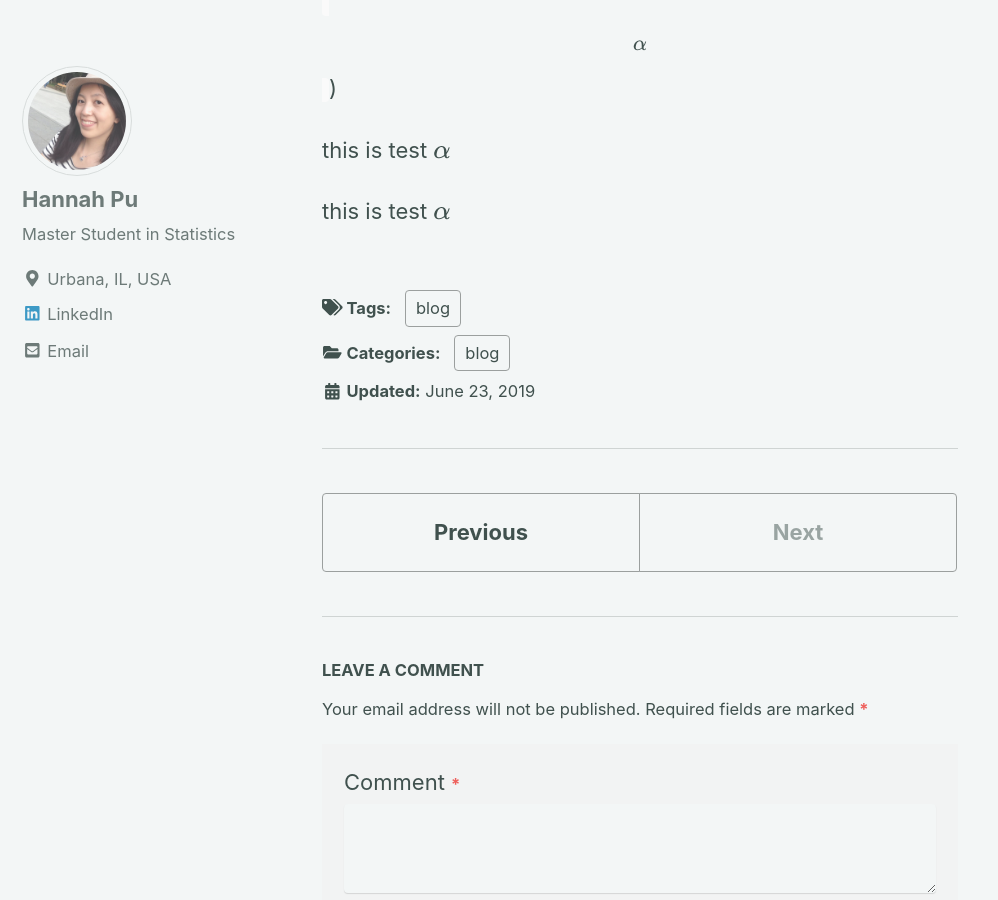
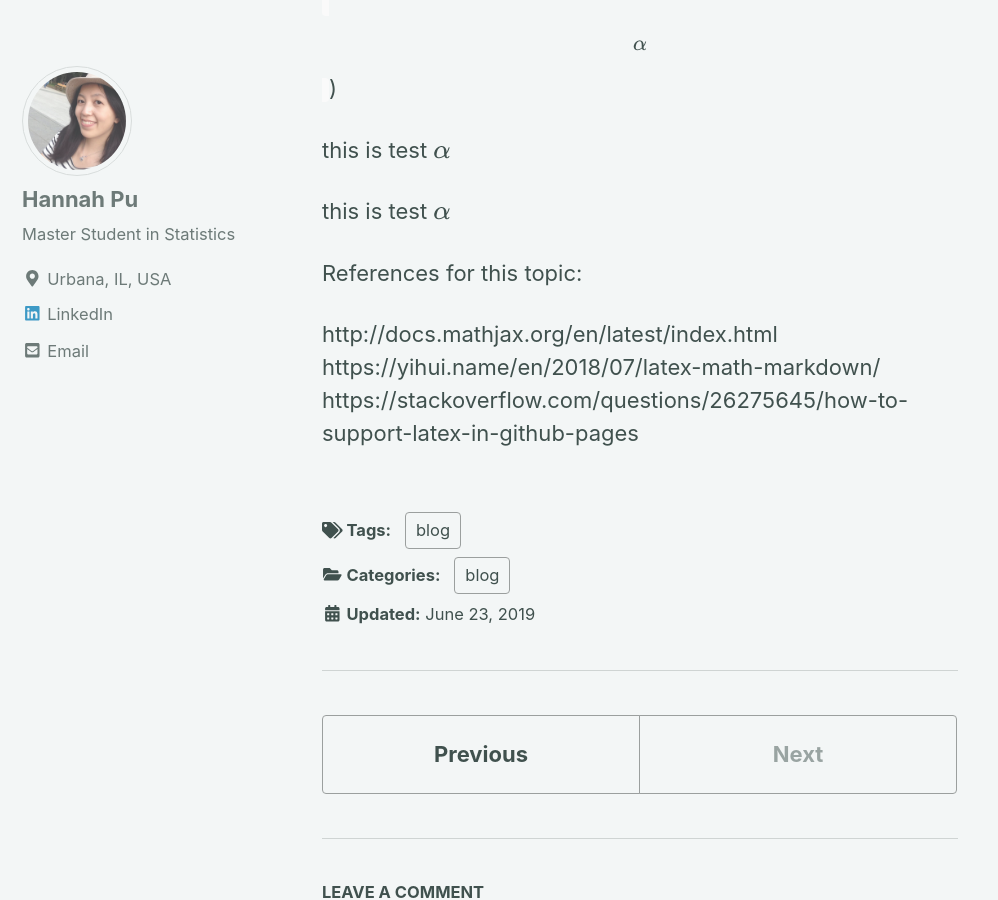
Before and after one commit to hannahpu/hannahpu.github.io, a Jekyll site: the page built from _posts/2019-06-23-latex.md, in a window 1280 px wide and 900 px high, scrolled down 1062 px. Shown: the whole window, without its empty margins (0-998 px from the left). Built offline with Jekyll 4.4.1, drawn with Linux system fonts in a browser that asks for light colours; cached includes are drawn as plain includes; nearby versions of some CDN libraries; formulas are drawn with MathJax 3.

Commit message:
Update 2019-06-23-latex.md

```diff
--- a/_posts/2019-06-23-latex.md
+++ b/_posts/2019-06-23-latex.md
@@ -32,3 +32,9 @@
 this is test $\alpha$
 
 this is test $$ \alpha $$
+
+References for this topic:
+
+http://docs.mathjax.org/en/latest/index.html
+https://yihui.name/en/2018/07/latex-math-markdown/
+https://stackoverflow.com/questions/26275645/how-to-support-latex-in-github-pages
```
